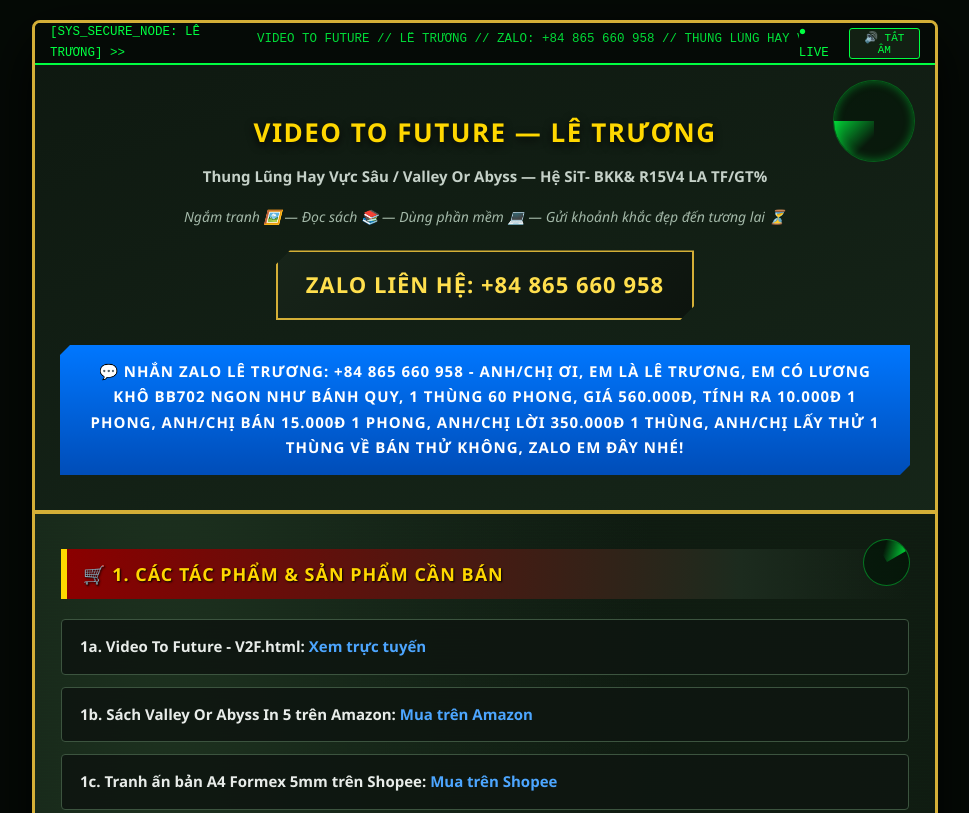
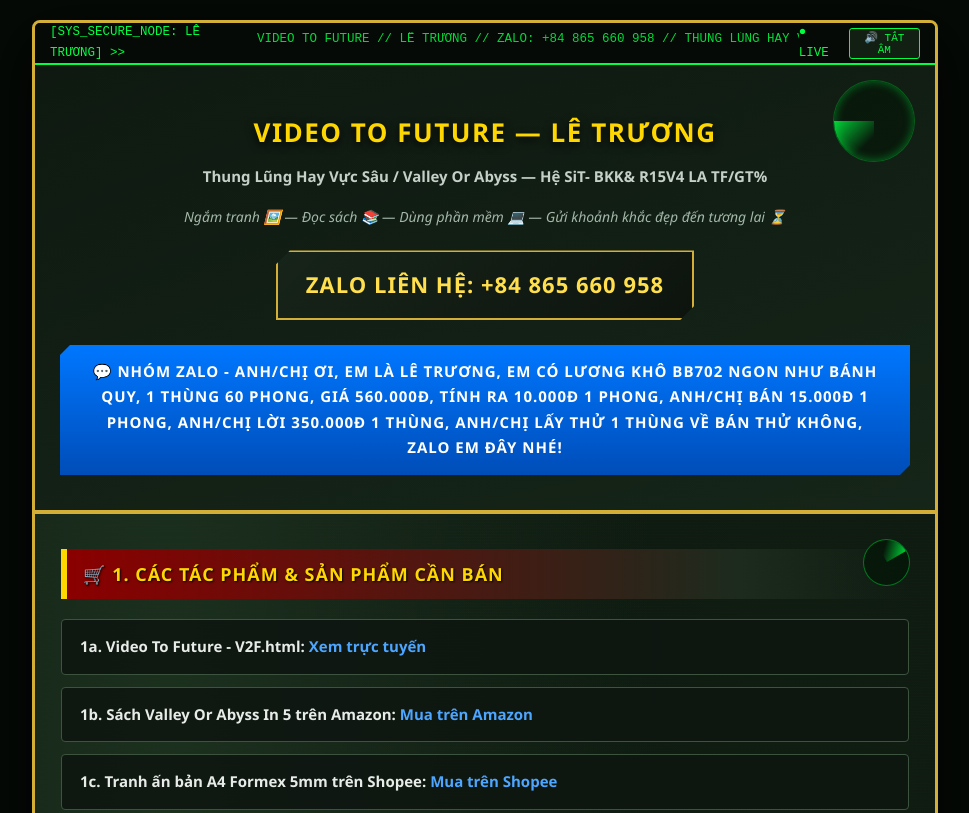
Before and after one commit to traidat7000-dev/Video-To-Future-Ecosystem-, a plain HTML site: page index.html in a window 1280 px wide. Shown: the top 813 px of the page, without its empty margins (155-1124 px from the left). Drawn offline with Linux system fonts and the light colour scheme.

```diff
--- a/index.html
+++ b/index.html
@@ -357,7 +357,7 @@
     </div>
 
     <div class="bb702-btn-row">
-      <a href="https://zalo.me/84865660958" target="_blank" class="bb702-tactical-btn btn-zalo-tactical">💬 NHẮN ZALO LÊ TRƯƠNG: +84 865 660 958 - Anh/chị ơi, em là Lê Trương, em có lương khô BB702 ngon như bánh quy, 1 thùng 60 phong, giá 560.000đ, tính ra 10.000đ 1 phong, anh/chị bán 15.000đ 1 phong, anh/chị lời 350.000đ 1 thùng, anh/chị lấy thử 1 thùng về bán thử không, Zalo em đây nhé!</a>
+      <a href=" https://zalo.me/g/ursxzrvwytltk390zpb4" target="_blank" class="bb702-tactical-btn btn-zalo-tactical">💬 NHÓM ZALO - Anh/chị ơi, em là Lê Trương, em có lương khô BB702 ngon như bánh quy, 1 thùng 60 phong, giá 560.000đ, tính ra 10.000đ 1 phong, anh/chị bán 15.000đ 1 phong, anh/chị lời 350.000đ 1 thùng, anh/chị lấy thử 1 thùng về bán thử không, Zalo em đây nhé!</a>
     </div>
   </div>
 
@@ -608,7 +608,7 @@
     <h2 class="decrypt-title" data-text="LIÊN HỆ ĐẶT HÀNG & HỢP TÁC PHÂN PHỐI">LIÊN HỆ ĐẶT HÀNG & HỢP TÁC PHÂN PHỐI</h2>
     <p style="color: #e0ebe2; font-size: 15px; margin-bottom: 22px;">Phụ trách trực tiếp: <strong style="color: #ffd700; font-size: 18px;">LÊ TRƯƠNG (+84 865 660 958)</strong></p>
     <div class="bb702-btn-row">
-      <a href="https://zalo.me/84865660958" target="_blank" class="bb702-tactical-btn btn-zalo-tactical">💬 NHẮN ZALO LÊ TRƯƠNG: +84 865 660 958</a>
+      <a href="https://zalo.me/g/ursxzrvwytltk390zpb4" target="_blank" class="bb702-tactical-btn btn-zalo-tactical">💬 NHÓM ZALO</a>
     </div>
   </div>
 </div>
```
